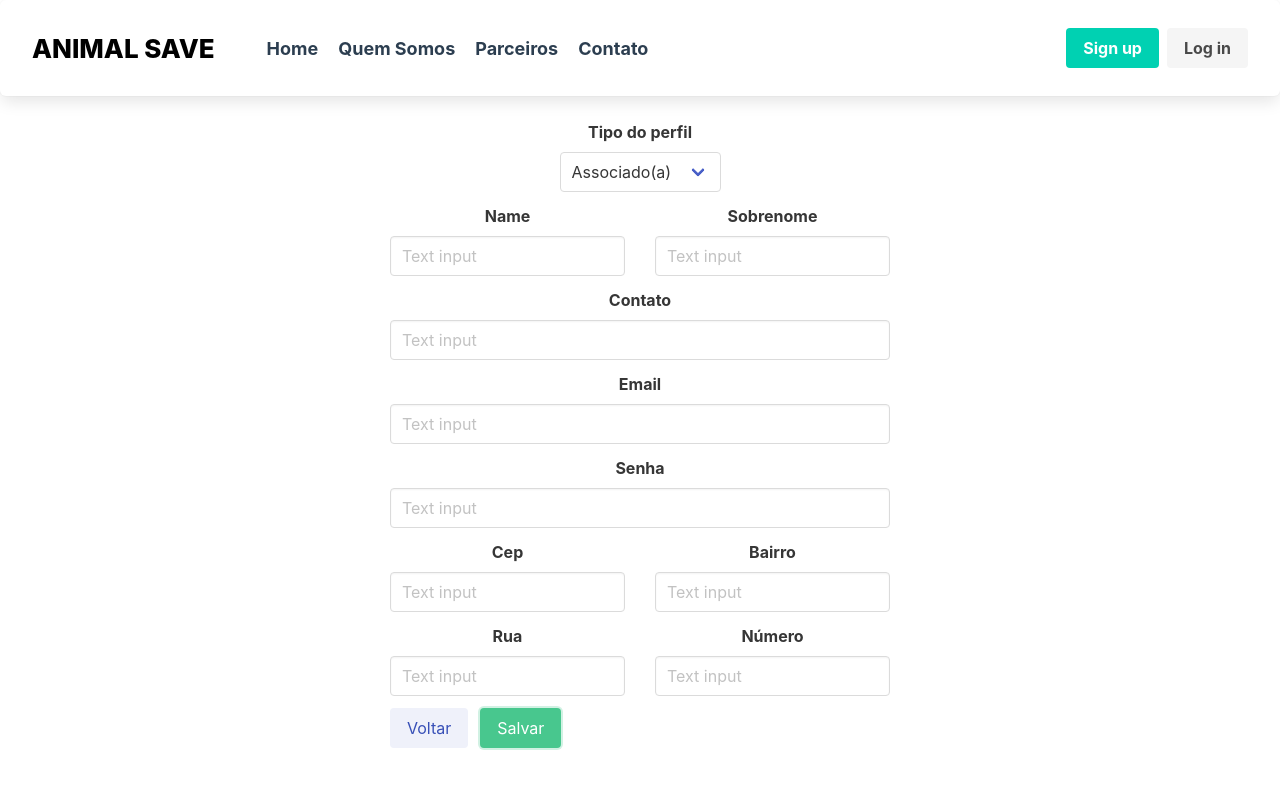
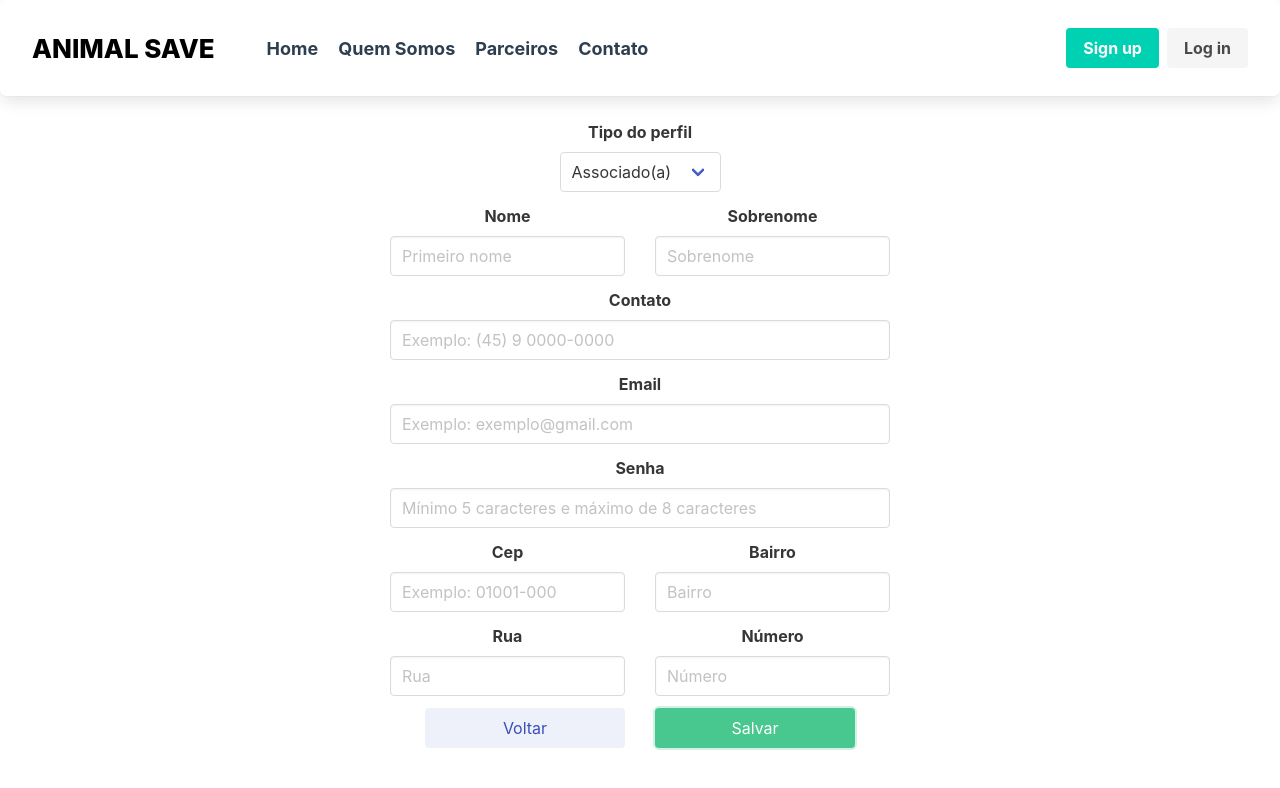
Before and after one commit to renanmontanopaz/animal-save-view, a Vue app: page /register in a window 1280 px wide. Shown: the top 788 px of the page. Built offline with nearby package versions, Linux system fonts and the light colour scheme.

Commit message:
adicionado textos de placeholder nos inputs dos formulários

```diff
--- a/src/views/RegisterUsers/Register.vue
+++ b/src/views/RegisterUsers/Register.vue
@@ -17,16 +17,16 @@
             <div v-if="select === '1'">
                 <div class="aling_inputs">
                     <div class="field">
-                        <label class="label">Name</label>
+                        <label class="label">Nome</label>
                         <div class="control">
-                            <input v-model="associate.firstName" class="input" type="text" placeholder="Text input">
+                            <input v-model="associate.firstName" class="input" type="text" placeholder="Primeiro nome">
                         </div>
                     </div>
 
                     <div class="field">
                         <label class="label">Sobrenome</label>
                         <div class="control">
-                            <input v-model="associate.lastName" class="input" type="text" placeholder="Text input">
+                            <input v-model="associate.lastName" class="input" type="text" placeholder="Sobrenome">
                         </div>
                     </div>
                 </div>
@@ -34,21 +34,21 @@
                 <div class="field">
                     <label class="label">Contato</label>
                     <div class="control">
-                        <input v-model="associate.contact" class="input" type="text" placeholder="Text input">
+                        <input v-model="associate.contact" class="input" type="text" placeholder="Exemplo: (45) 9 0000-0000">
                     </div>
                 </div>
 
                 <div class="field">
                     <label class="label">Email</label>
                     <div class="control">
-                        <input v-model="associate.user.login" class="input" type="text" placeholder="Text input">
+                        <input v-model="associate.user.login" class="input" type="text" placeholder="Exemplo: exemplo@gmail.com">
                     </div>
                 </div>
 
                 <div class="field">
                     <label class="label">Senha</label>
                     <div class="control">
-                        <input v-model="associate.user.password" class="input" type="text" placeholder="Text input">
+                        <input v-model="associate.user.password" class="input" type="password" placeholder="Mínimo 5 caracteres e máximo de 8 caracteres">
                     </div>
                 </div>
 
@@ -56,7 +56,7 @@
                     <div class="field">
                         <label class="label">Cep</label>
                         <div class="control">
-                            <input v-model="associate.address.cep" class="input" type="text" placeholder="Text input">
+                            <input v-model="associate.address.cep" class="input" type="text" placeholder="Exemplo: 01001-000">
                         </div>
                     </div>
 
@@ -64,7 +64,7 @@
                         <label class="label">Bairro</label>
                         <div class="control">
                             <input v-model="associate.address.neighborhood" class="input" type="text"
-                                placeholder="Text input">
+                                placeholder="Bairro">
                         </div>
                     </div>
                 </div>
@@ -73,7 +73,7 @@
                     <div class="field">
                         <label class="label">Rua</label>
                         <div class="control">
-                            <input v-model="associate.address.road" class="input" type="text" placeholder="Text input">
+                            <input v-model="associate.address.road" class="input" type="text" placeholder="Rua">
                         </div>
                     </div>
 
@@ -81,7 +81,7 @@
                         <label class="label">Número</label>
                         <div class="control">
                             <input v-model="associate.address.houseNumber" class="input" type="text"
-                                placeholder="Text input">
+                                placeholder="Número">
                         </div>
                     </div>
                 </div>
@@ -89,161 +89,165 @@
 
             <div v-if="select === '2'">
                 <div class="field">
-                    <label class="label">Name</label>
+                    <label class="label">Nome</label>
                     <div class="control">
-                        <input v-model="provider.firstName" class="input" type="text" placeholder="Text input">
+                        <input v-model="provider.firstName" class="input" type="text" placeholder="Primeiro nome">
                     </div>
                 </div>
 
                 <div class="field">
                     <label class="label">Sobrenome</label>
                     <div class="control">
-                        <input v-model="provider.lastName" class="input" type="text" placeholder="Text input">
+                        <input v-model="provider.lastName" class="input" type="text" placeholder="Sobrenome">
                     </div>
                 </div>
 
                 <div class="field">
                     <label class="label">Contato</label>
                     <div class="control">
-                        <input v-model="provider.contact" class="input" type="text" placeholder="Text input">
+                        <input v-model="provider.contact" class="input" type="text" placeholder="Exemplo: (45) 9 0000-0000">
                     </div>
                 </div>
 
                 <div class="field">
                     <label class="label">Email</label>
                     <div class="control">
-                        <input v-model="provider.user.login" class="input" type="text" placeholder="Text input">
+                        <input v-model="provider.user.login" class="input" type="text" placeholder="Exemplo: exemplo@gmail.com">
                     </div>
                 </div>
 
                 <div class="field">
                     <label class="label">Senha</label>
                     <div class="control">
-                        <input v-model="provider.user.password" class="input" type="text" placeholder="Text input">
+                        <input v-model="provider.user.password" class="input" type="password" placeholder="Mínimo 5 caracteres e máximo de 8 caracteres">
                     </div>
                 </div>
 
                 <div class="field">
                     <label class="label">Cep</label>
                     <div class="control">
-                        <input v-model="provider.address.cep" class="input" type="text" placeholder="Text input">
+                        <input v-model="provider.address.cep" class="input" type="text" placeholder="Exemplo: 01001-000">
                     </div>
                 </div>
 
                 <div class="field">
                     <label class="label">Bairro</label>
                     <div class="control">
-                        <input v-model="provider.address.neighborhood" class="input" type="text" placeholder="Text input">
+                        <input v-model="provider.address.neighborhood" class="input" type="text" placeholder="Bairro">
                     </div>
                 </div>
 
                 <div class="field">
                     <label class="label">Rua</label>
                     <div class="control">
-                        <input v-model="provider.address.road" class="input" type="text" placeholder="Text input">
+                        <input v-model="provider.address.road" class="input" type="text" placeholder="Rua">
                     </div>
                 </div>
 
                 <div class="field">
                     <label class="label">Número</label>
                     <div class="control">
-                        <input v-model="provider.address.houseNumber" class="input" type="text" placeholder="Text input">
+                        <input v-model="provider.address.houseNumber" class="input" type="text" placeholder="Número">
                     </div>
                 </div>
             </div>
 
             <div v-if="select === '3'">
                 <div class="field">
-                    <label class="label">Name</label>
+                    <label class="label">Nome</label>
                     <div class="control">
-                        <input v-model="caregiver.firstName" class="input" type="text" placeholder="Text input">
+                        <input v-model="caregiver.firstName" class="input" type="text" placeholder="Primeiro nome">
                     </div>
                 </div>
 
                 <div class="field">
                     <label class="label">Sobrenome</label>
                     <div class="control">
-                        <input v-model="caregiver.lastName" class="input" type="text" placeholder="Text input">
+                        <input v-model="caregiver.lastName" class="input" type="text" placeholder="Sobrenome">
                     </div>
                 </div>
 
                 <div class="field">
                     <label class="label">Contato</label>
                     <div class="control">
-                        <input v-model="caregiver.contact" class="input" type="text" placeholder="Text input">
+                        <input v-model="caregiver.contact" class="input" type="text" placeholder="Exemplo: (45) 9 0000-0000">
                     </div>
                 </div>
 
                 <div class="field">
-                    <label class="label">Espaço físico disponivel</label>
+                    <label class="label">Espaço físico disponível</label>
                     <div class="control">
-                        <input v-model="caregiver.physicalSpace" class="input" type="text" placeholder="Text input">
+                        <input v-model="caregiver.physicalSpace" class="input" type="text" placeholder="Tamanho do terreno disponível">
                     </div>
                 </div>
 
                 <div class="field">
                     <label class="label">Gastos mensais</label>
                     <div class="control">
-                        <input v-model="caregiver.spending" class="input" type="text" placeholder="Text input">
+                        <input v-model="caregiver.spending" class="input" type="text" placeholder="Média de gastos ao mês">
                     </div>
                 </div>
 
                 <div class="field">
                     <label class="label">Capacidade de animais</label>
                     <div class="control">
-                        <input v-model="caregiver.capacityAnimals" class="input" type="text" placeholder="Text input">
+                        <input v-model="caregiver.capacityAnimals" class="input" type="text" placeholder="Capacidade máxima de animais">
                     </div>
                 </div>
 
                 <div class="field">
                     <label class="label">Email</label>
                     <div class="control">
-                        <input v-model="caregiver.user.login" class="input" type="text" placeholder="Text input">
+                        <input v-model="caregiver.user.login" class="input" type="text" placeholder="Exemplo: exemplo@gmail.com">
                     </div>
                 </div>
 
                 <div class="field">
                     <label class="label">Senha</label>
                     <div class="control">
-                        <input v-model="caregiver.user.password" class="input" type="text" placeholder="Text input">
+                        <input v-model="caregiver.user.password" class="input" type="password" placeholder="Mínimo 5 caracteres e máximo de 8 caracteres">
                     </div>
                 </div>
 
                 <div class="field">
                     <label class="label">Cep</label>
                     <div class="control">
-                        <input v-model="caregiver.address.cep" class="input" type="text" placeholder="Text input">
+                        <input v-model="caregiver.address.cep" class="input" type="text" placeholder="Exemplo: 01001-000">
                     </div>
                 </div>
 
                 <div class="field">
                     <label class="label">Bairro</label>
                     <div class="control">
-                        <input v-model="caregiver.address.neighborhood" class="input" type="text" placeholder="Text input">
+                        <input v-model="caregiver.address.neighborhood" class="input" type="text" placeholder="Bairro">
                     </div>
                 </div>
 
                 <div class="field">
                     <label class="label">Rua</label>
                     <div class="control">
-                        <input v-model="caregiver.address.road" class="input" type="text" placeholder="Text input">
+                        <input v-model="caregiver.address.road" class="input" type="text" placeholder="Rua">
                     </div>
                 </div>
 
                 <div class="field">
                     <label class="label">Número</label>
                     <div class="control">
-                        <input v-model="caregiver.address.houseNumber" class="input" type="text" placeholder="Text input">
+                        <input v-model="caregiver.address.houseNumber" class="input" type="text" placeholder="Número">
                     </div>
                 </div>
             </div>
 
-            <div class="field is-grouped">
-                <div class="control">
-                    <router-link to="/"><button class="button is-link is-light">Voltar</button></router-link>
+            <div class="aling_buttons">
+                <div class="field is-grouped">
+                    <div class="control">
+                        <router-link to="/"><button class="button is-link is-light">Voltar</button></router-link>
+                    </div>
                 </div>
-                <div class="control">
-                    <button @click="onClickRegister()" class="button is-success is-focused">Salvar</button>
+                <div class="field is-grouped">
+                    <div class="control">
+                        <button @click="onClickRegister()" class="button is-success is-focused">Salvar</button>
+                    </div>
                 </div>
             </div>
         </div>
@@ -353,5 +357,14 @@ main {
         display: flex;
         gap: 30px;
     }
+
+    .aling_buttons {
+        display: flex;
+        justify-content: center;
+        gap: 30px;
+        .button {
+            width: 200px;
+        }
+    }
 }
 </style>
```
